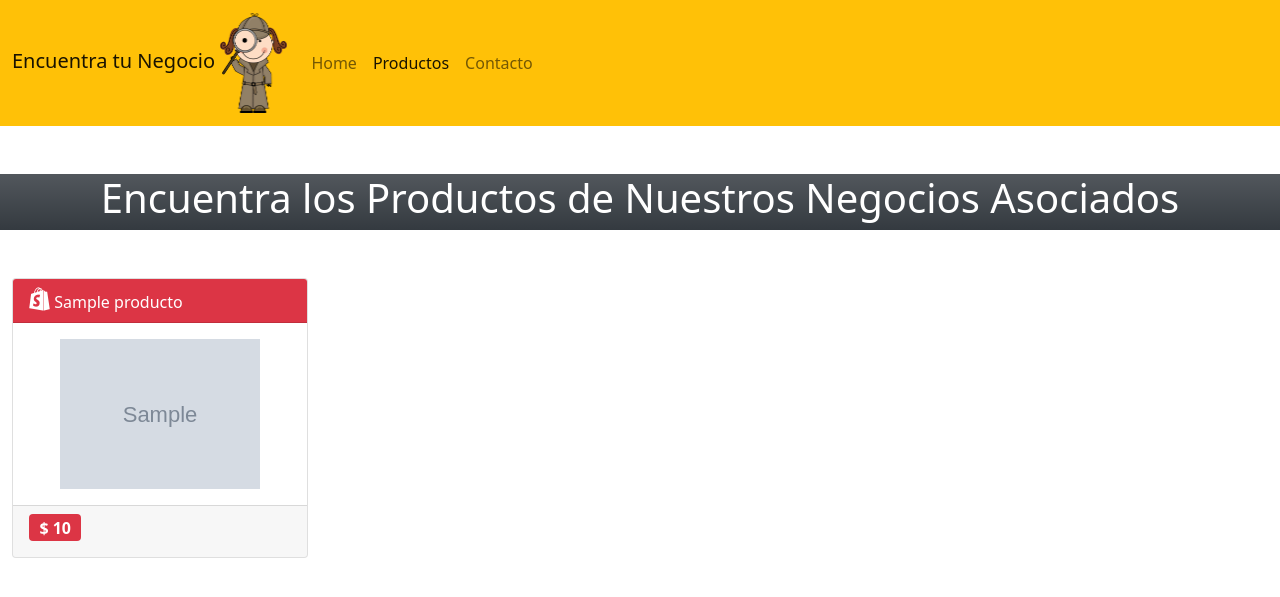
After one commit to patricia-fm/Psemestral, a Django app: page /productos/ in a window 1280 px wide. The commit adds this page. Shown: the top 597 px of the page. Run offline with Django 3.2, Linux system fonts and the light colour scheme; tables that the repository leaves empty hold one stand-in row (values such as "Sample post"); grey boxes marked "Sample" are stand-in pictures; some libraries are stand-ins or nearby versions.

Commit message:
Generar interfaz de productos
Generar la url de productos
Agregar como dependencia humanize para el formato de precios

```diff
--- a/web_negocios/core/static/css/style.css
+++ b/web_negocios/core/static/css/style.css
@@ -2,3 +2,16 @@
     height: 100px;
     width: auto;
 }
+
+.icono-oferta{
+    font-size: 1.5em;
+}
+
+.texto-oferta{
+    font-size: 1em;
+}
+
+.img-prod{
+    height: 150px;
+    width: auto;
+}
--- a/web_negocios/core/templates/base.html
+++ b/web_negocios/core/templates/base.html
@@ -19,10 +19,10 @@
                 </button>
                 <div class="collapse navbar-collapse" id="navbarNavAltMarkup">
                 <div class="navbar-nav">
-                    <a class="nav-link active" aria-current="page" href="{% url 'home' %}">Home</a>
-                    <a class="nav-link" href="{% url 'contacto' %}">Contacto</a>
-                    <a class="nav-link" href="#">Pricing</a>
-                    <a class="nav-link disabled" href="#" tabindex="-1" aria-disabled="true">Disabled</a>
+
+                    <a class="nav-link {% if request.path == '/' %} active {% endif %}" aria-current="page" href="{% url 'home' %}">Home</a>
+                    <a class="nav-link {% if request.path == '/productos/' %} active {% endif %}" href="{% url 'productos' %}">Productos</a>
+                    <a class="nav-link {% if request.path == '/contacto/' %} active {% endif %}" href="{% url 'contacto' %}">Contacto</a>
                 </div>
                 </div>
             </div>
--- a/web_negocios/core/views.py
+++ b/web_negocios/core/views.py
@@ -2,11 +2,7 @@ from django.shortcuts import render
 
 # Create your views here.
 def home(request):
-    productos = []
-    for i in range(1,10):
-        prod = {"nombre": "producto " + str(i), "precio": i * 1000}
-        productos.append(prod)
-    return render(request,"index.html", {'titulo': 'Ofrece aquí tus productos', 'productos':productos})
+    return render(request,"index.html", {'titulo': 'Ofrece aquí tus productos'})
 
 def contacto(request):
     return render(request,"contacto.html")
--- a/web_negocios/productos/models.py
+++ b/web_negocios/productos/models.py
@@ -4,8 +4,11 @@ from django.db import models
 class producto(models.Model):
     titulo = models.CharField(max_length=50, verbose_name="Titulo del Producto")
     descripcion = models.TextField(verbose_name="Detalle del producto")
-    imagen = models.URLField(max_length=200, verbose_name="Url de la Imagen")
+    imagen = models.URLField(max_length=210, verbose_name="Url de la Imagen")
     precio = models.IntegerField(verbose_name="Precio del producto")
     estaEnOferta = models.BooleanField(verbose_name="Esta en Oferta?", default=False)
     created = models.DateTimeField(auto_now_add=True, verbose_name="Fecha de Creación")
     updated = models.DateTimeField(auto_now=True, verbose_name="Fecha de actualización")
+
+    def __str__(self):
+        return self.titulo
--- /dev/null
+++ b/web_negocios/productos/templates/productos.html
@@ -0,0 +1,33 @@
+{% extends "base.html" %}
+{% block content%}
+    {% load humanize %}
+    <main class="container-fluid mt-5">
+        <div class= "row">
+            <div class= "col-sm-12 bg-dark bg-gradient text-white text-center">
+                <h1>Encuentra los Productos de Nuestros Negocios Asociados</h1>
+            </div>
+        </div>
+        <div class="row mt-5">
+            {% for p in productos %}
+            <div class= "col-sm-12 col-md-6 col-lg-3">
+                <div class="card">
+                    <div class= "card-header {% if p.estaEnOferta %} bg-danger {% else %} bg-warning {% endif %} text-white">
+                        <i class="icono-oferta fab fa-shopify"></i>
+                        <span>{{p.titulo}}</span>
+                    </div>
+                    <div class= "card-body text-center">
+                        <img src="{{p.imagen}}" class="img-prod">
+                    </div>
+                    <div class= "card-footer">
+                        {% if p.estaEnOferta %}
+                            <h4 class="badge bg-danger texto-oferta"> $ {{p.precio | intcomma}} </h4>
+                        {% else %}
+                            <h6>$ {{p.precio | intcomma}}</h6>
+                        {% endif %}
+                    </div>
+                </div>
+            </div>
+            {% endfor %}
+        </div>
+    </main>
+{% endblock %}
--- /dev/null
+++ b/web_negocios/productos/urls.py
@@ -0,0 +1,6 @@
+from django.contrib import admin
+from django.urls import path
+from . import views
+urlpatterns = [
+    path('', views.verProductos, name="productos"),
+]
--- a/web_negocios/productos/views.py
+++ b/web_negocios/productos/views.py
@@ -1,3 +1,7 @@
 from django.shortcuts import render
+from .models import producto
+# Create your views here.
 
-# Create your views here.
+def verProductos(request):
+    productos = producto.objects.all()
+    return render(request, "productos.html", {'productos': productos})
--- a/web_negocios/web_negocios/settings.py
+++ b/web_negocios/web_negocios/settings.py
@@ -37,6 +37,7 @@ INSTALLED_APPS = [
     'django.contrib.sessions',
     'django.contrib.messages',
     'django.contrib.staticfiles',
+    'django.contrib.humanize',
     'core',
     'productos'
 ]
--- a/web_negocios/web_negocios/urls.py
+++ b/web_negocios/web_negocios/urls.py
@@ -18,5 +18,6 @@ from django.urls import path,include
 
 urlpatterns = [
     path('admin/', admin.site.urls),
-    path('',include("core.urls"))
+    path('',include("core.urls")),
+    path('productos/', include("productos.urls"))
 ]
```
